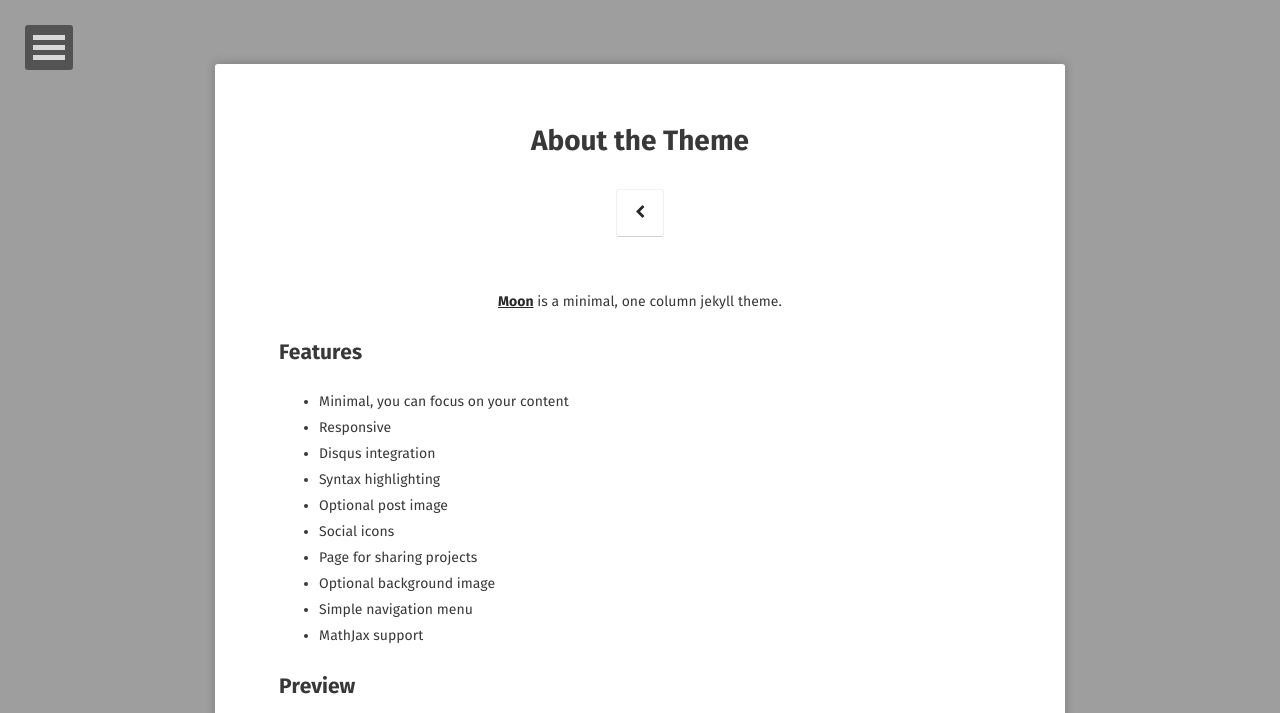
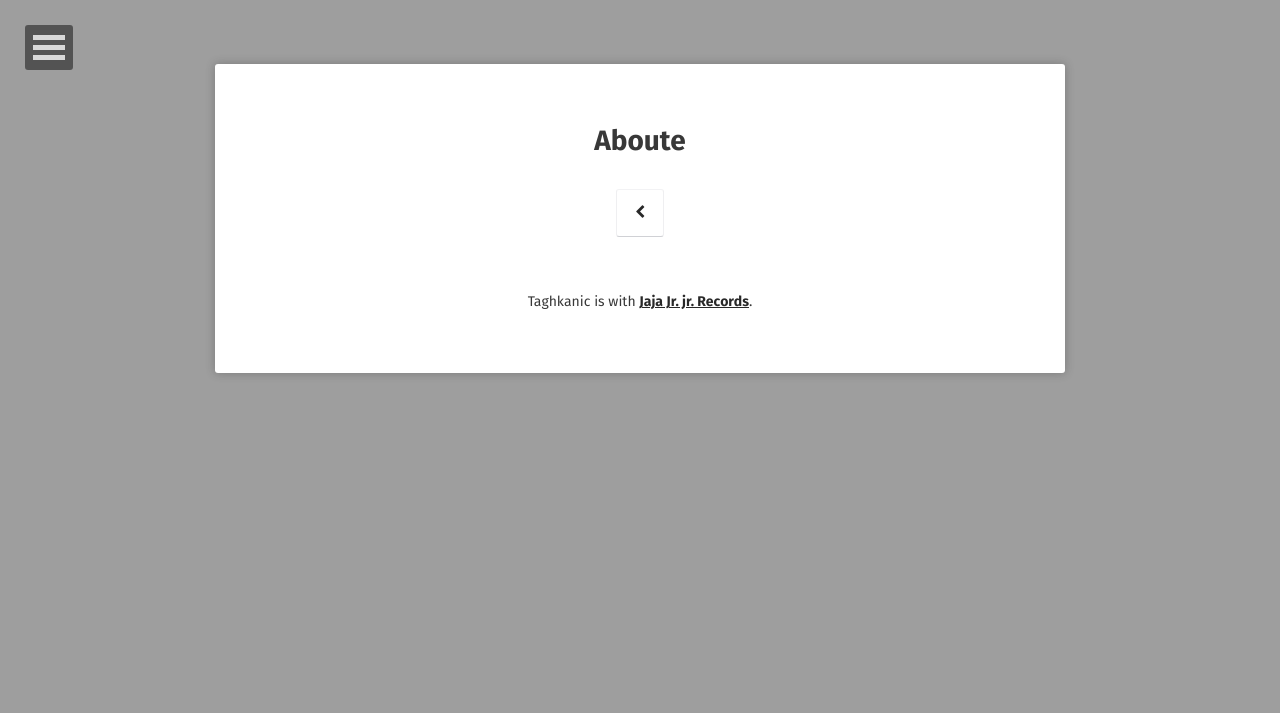
Before and after one commit to taghkanic/taghkanic.github.io, a Jekyll site: the page built from about/index.md, in a window 1280 px wide. Shown: the top 713 px of the page. Built offline with Jekyll 4.4.1, drawn with Linux system fonts in a browser that asks for light colours; some web fonts are replaced; some of the changed text lies outside the part shown; grey boxes are pictures that could not be loaded.

Commit message:
about text

```diff
--- a/about/index.md
+++ b/about/index.md
@@ -1,14 +1,14 @@
 ---
 layout: page
-title: About the Theme
-tags: [about, Jekyll, theme, moon]
+title: Aboute
+tags: [about]
 date: 2016-03-21
 comments: false
 ---
 
-<center><a href="http://taylantatli.github.io/Moon"><b>Moon</b></a> is a minimal, one column jekyll theme.</center>
+<center>Taghkanic is with <a href="http://jajajrjr.github.io/"><b>Jaja Jr. jr. Records</b></a>.</center>
 
-## Features
+<!--## Features
 * Minimal, you can focus on your content
 * Responsive
 * Disqus integration
@@ -32,6 +32,6 @@ See a [live version of Moon](http://taylantatli.github.io/Moon) hosted on GitHub
 
 ## Getting Started
 
-To learn how to install and use this theme check out the [Setup Guide](http://taylantatli.me/Moon/moon-theme/) for more information.
+To learn how to install and use this theme check out the [Setup Guide](http://taylantatli.me/Moon/moon-theme/) for more information.-->
 
-[Install Moon](https://github.com/TaylanTatli/Moon){: .btn}
+<!--[Install Moon](http://jajajrjr.github.io/){: .btn}-->
```
Also changed, not shown: 2 other files.
